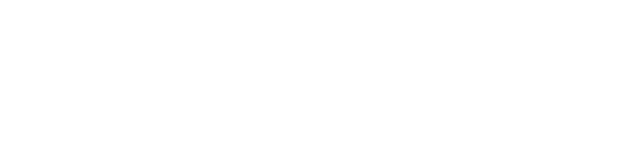
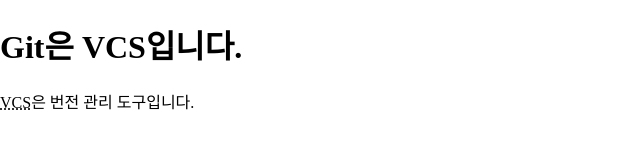
Before and after one commit to jihwoonpark/rollup-es6-project, a website: page public/index.html in a window 1280 px wide. Shown: the whole page, without its empty margins (0-640 px from the left). Drawn offline with Linux system fonts and the light colour scheme.

Commit message:
style.css, index.js 파일 추가

```diff
--- /dev/null
+++ b/public/css/style.css
@@ -0,0 +1,3 @@
+body{
+    margin:0;
+}
--- a/public/index.html
+++ b/public/index.html
@@ -5,8 +5,11 @@
     <meta name="viewport" content="width=device-width, initial-scale=1.0">
     <meta http-equiv="X-UA-Compatible" content="ie=edge">
     <title>Git 워크플로우 이해하기</title>
+    <link rel="stylesheet" href="./css/style.css">
 </head>
 <body>
+    <h1>Git은 VCS입니다.</h1>
+    <p><abbr title="Version Control Sytem">VCS</abbr>은 번전 관리 도구입니다.</p>
 
 </body>
 </html>
```
Also changed, not shown: public/js/index.js (added).
